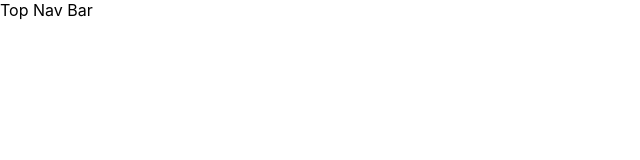
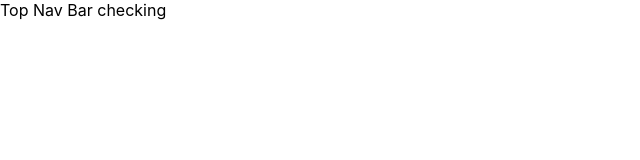
Before and after one commit to Tharmithan-N/sass-landing-page, a React (Create React App) app: page / in a window 1280 px wide. Shown: the top 160 px of the page, without its empty margins (0-640 px from the left). Built offline with nearby package versions, Linux system fonts and the light colour scheme.

Commit message:
checking

```diff
--- a/src/Components/TopNav/TopNav.js
+++ b/src/Components/TopNav/TopNav.js
@@ -3,7 +3,7 @@ import React from "react";
 const TopNav = () => {
     return (
         <div>
-            <div>Top Nav Bar</div>
+            <div>Top Nav Bar checking</div>
         </div>
     )
 }
```
